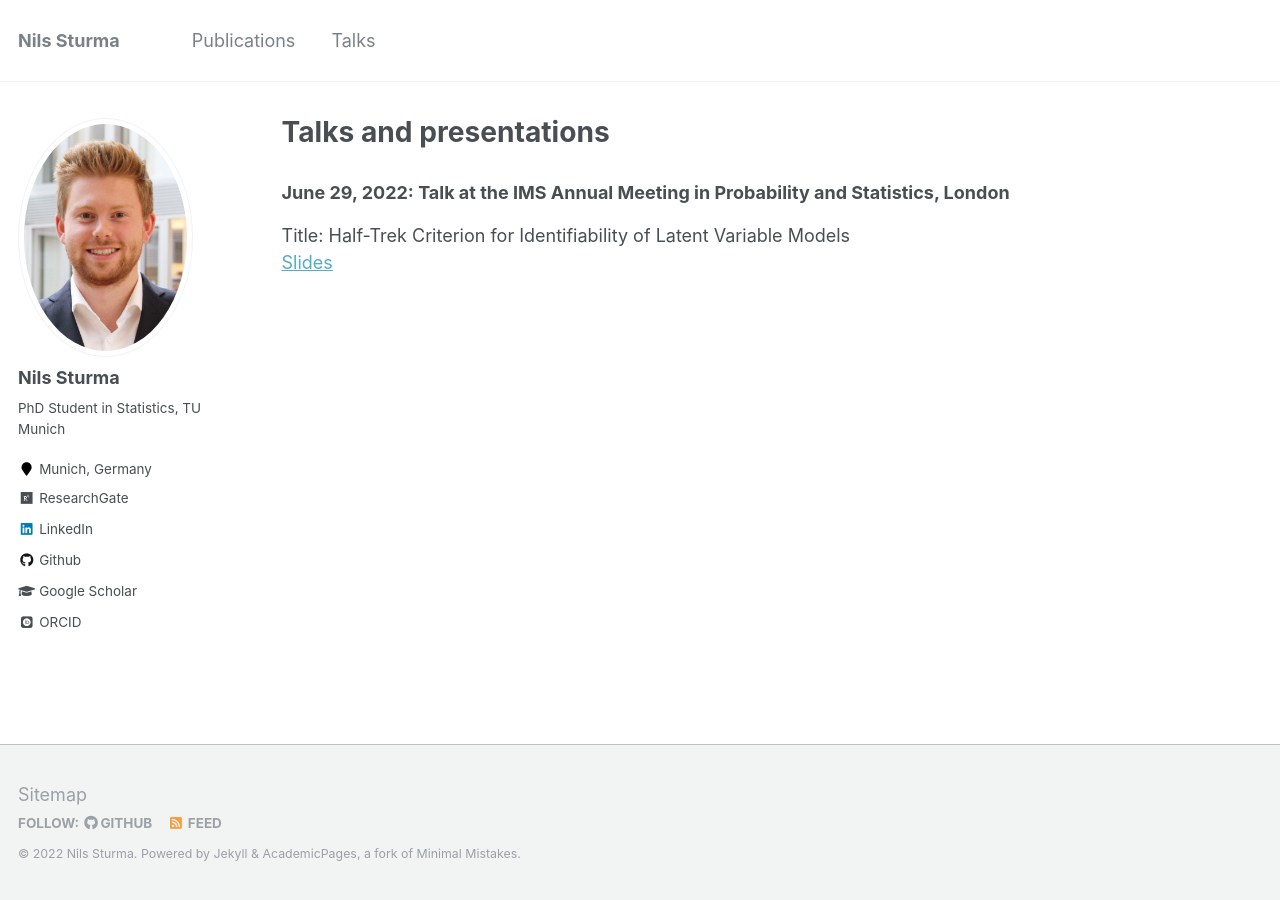
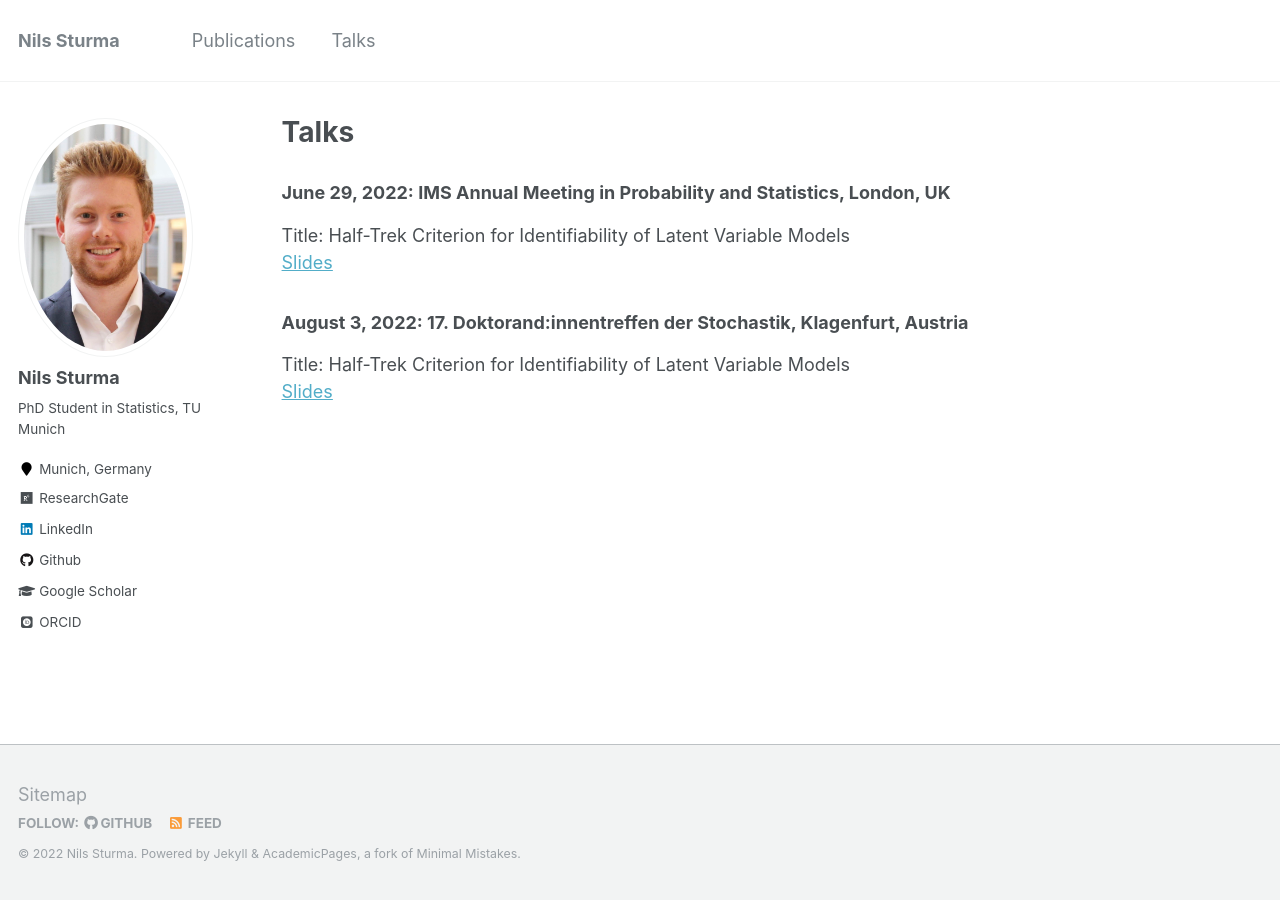
Before and after one commit to NilsSturma/nilssturma.github.io, a Jekyll site: the page built from _pages/talks.md, in a window 1280 px wide. Built offline with Jekyll 4.4.1, drawn with Linux system fonts in a browser that asks for light colours; some web fonts are replaced.

Commit message:
added talk klagenfurt

```diff
--- a/_pages/talks.md
+++ b/_pages/talks.md
@@ -1,10 +1,15 @@
 ---
 layout: archive
-title: "Talks and presentations"
+title: "Talks"
 permalink: /talks/
 author_profile: true
 ---
 
-### June 29, 2022: Talk at the IMS Annual Meeting in Probability and Statistics, London
+### June 29, 2022: IMS Annual Meeting in Probability and Statistics, London, UK
 Title: Half-Trek Criterion for Identifiability of Latent Variable Models \
 [Slides](https://nilssturma.github.io/files/LF_HTC_presentation_IMS.pdf)
+
+
+### August 3, 2022: 17. Doktorand:innentreffen der Stochastik, Klagenfurt, Austria
+Title: Half-Trek Criterion for Identifiability of Latent Variable Models \
+[Slides](https://nilssturma.github.io/files/LF_HTC_presentation_Klagenfurt.pdf)
```
Also changed, not shown: 2 other files.
